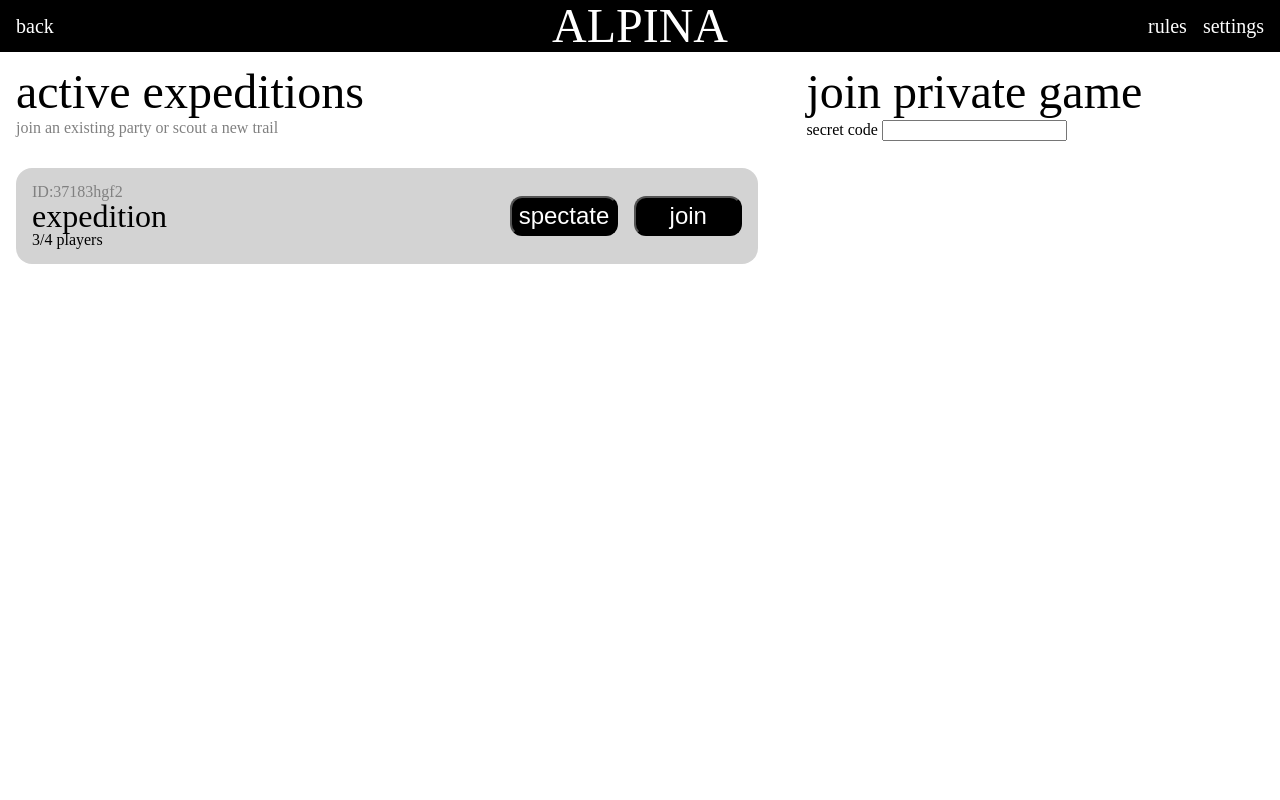
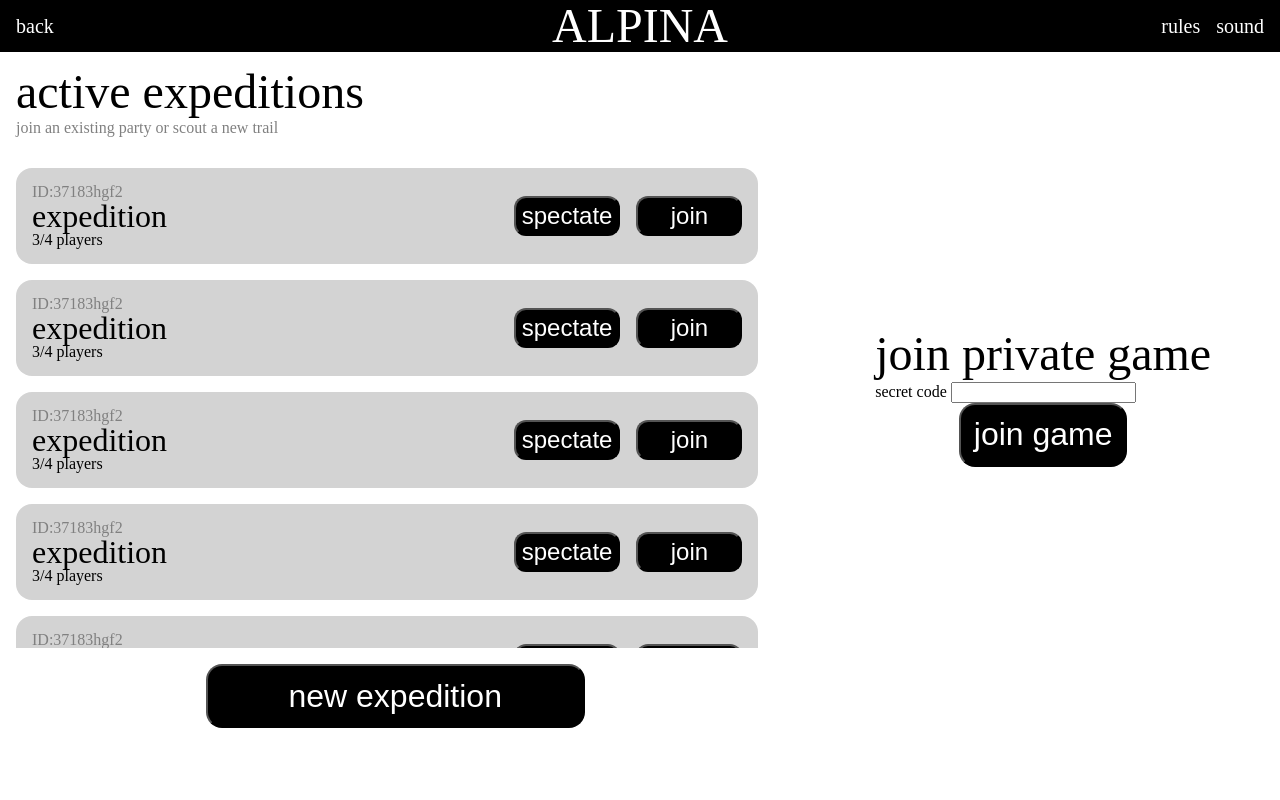
Before and after one commit to SausMeesterXIV/TestAlpina, a website: page src/lobby-listing.html in a window 1280 px wide. Drawn offline with Linux system fonts and the light colour scheme.

Commit message:
adding: new expedition button, centered the private game

```diff
--- a/src/assets/css/lobby-listing.css
+++ b/src/assets/css/lobby-listing.css
@@ -10,17 +10,21 @@ article{
 
 #expeditions {
     height: 30rem;
-    overflow-y: scroll;/*makes the div scrollable*/
+    overflow-y: scroll; /*makes the div scrollable*/
+
     margin-top: 2rem;
+    margin-bottom: 1rem;
     padding-right: 1rem;
 }
 
 .expedition{
     display: flex;
 
-    padding: 1rem;
     background: lightgrey;
     border-radius: 1rem;
+
+    padding: 1rem;
+    margin-bottom: 1rem;
 }
 
 .expedition input{
@@ -33,12 +37,27 @@ article{
 
     border-radius: 0.75rem;
     align-self: center;
+    margin-left: 1rem;
 }
 
 .expedition div{
     width: 70%;
 }
 
-#join-button{
-    margin-left: 1rem;
+#new-expedition-button, #join-game{
+    background: black;
+    color: white;
+
+    width: 50%;
+    height: 4rem;
+    border-radius: 1rem;
+    font-size: 2rem;
+
+    display: block;
+
+    margin: auto;
 }
+
+#private-expedition{
+    margin: auto;
+}
--- a/src/assets/css/screen.css
+++ b/src/assets/css/screen.css
@@ -54,12 +54,12 @@ li a{
 #alpina {
     position: absolute;
     left: 50%;
-    transform: translateX(-50%);
+    transform: translateX(-50%); /*Move the element left by half of its own width*/
     font-size: 3rem;
 }
 
 
-#settings{
+#right-side{
     margin-left: auto;
     display: flex;
 }
@@ -72,5 +72,3 @@ li a:hover{
     background-color: white;
     color: black;
 }
-
-/*game listing*/
--- a/src/lobby-listing.html
+++ b/src/lobby-listing.html
@@ -13,11 +13,10 @@
         <ul id="navbar">
             <li><a href="#">back</a></li>
             <li id="alpina">ALPINA</li>
-            <li id="settings">
+            <li id="right-side">
                 <a href="#">rules</a>
-                <a href="#">settings</a>
+                <a href="#">sound</a>
             </li>
-
         </ul>
     </nav>
 
@@ -34,16 +33,71 @@
                         <p>3/4 players</p>
                     </div>
 
-                    <input type="button" value="spectate" id="spectate-button">
-                    <input type="button" value="join" id="join-button">
+                    <input type="button" value="spectate">
+                    <input type="button" value="join">
                 </div>
+
+                <div class="expedition">
+                    <div class="expedition-info">
+                        <p class="command">ID:37183hgf2</p>
+                        <h2>expedition</h2>
+                        <p>3/4 players</p>
+                    </div>
+
+                    <input type="button" value="spectate">
+                    <input type="button" value="join">
+                </div>
+                <div class="expedition">
+                    <div class="expedition-info">
+                        <p class="command">ID:37183hgf2</p>
+                        <h2>expedition</h2>
+                        <p>3/4 players</p>
+                    </div>
+
+                    <input type="button" value="spectate">
+                    <input type="button" value="join">
+                </div>
+                <div class="expedition">
+                    <div class="expedition-info">
+                        <p class="command">ID:37183hgf2</p>
+                        <h2>expedition</h2>
+                        <p>3/4 players</p>
+                    </div>
+
+                    <input type="button" value="spectate">
+                    <input type="button" value="join">
+                </div>
+                <div class="expedition">
+                    <div class="expedition-info">
+                        <p class="command">ID:37183hgf2</p>
+                        <h2>expedition</h2>
+                        <p>3/4 players</p>
+                    </div>
+
+                    <input type="button" value="spectate">
+                    <input type="button" value="join">
+                </div>
+                <div class="expedition">
+                    <div class="expedition-info">
+                        <p class="command">ID:37183hgf2</p>
+                        <h2>expedition</h2>
+                        <p>3/4 players</p>
+                    </div>
+
+                    <input type="button" value="spectate">
+                    <input type="button" value="join">
+                </div>
+
             </div>
+            <input type="button" value="new expedition" id="new-expedition-button">
         </section>
 
         <section id="private-expedition">
             <h1>join private game</h1>
             <label for="secret-code-input">secret code</label>
             <input type="text" name="secret-code" id="secret-code-input">
+
+            <input type="button" value="join game" id="join-game">
         </section>
 
     </article>
```
